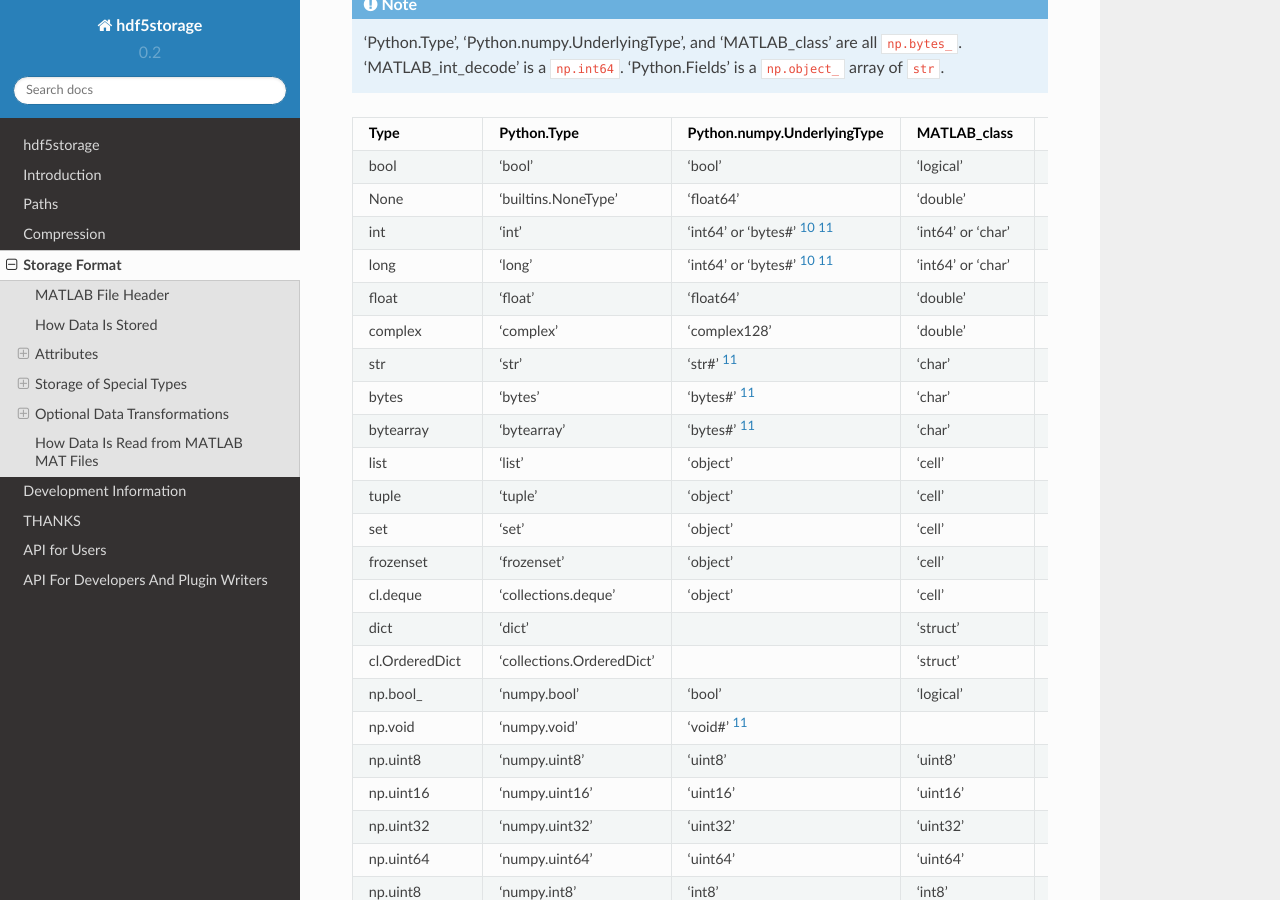
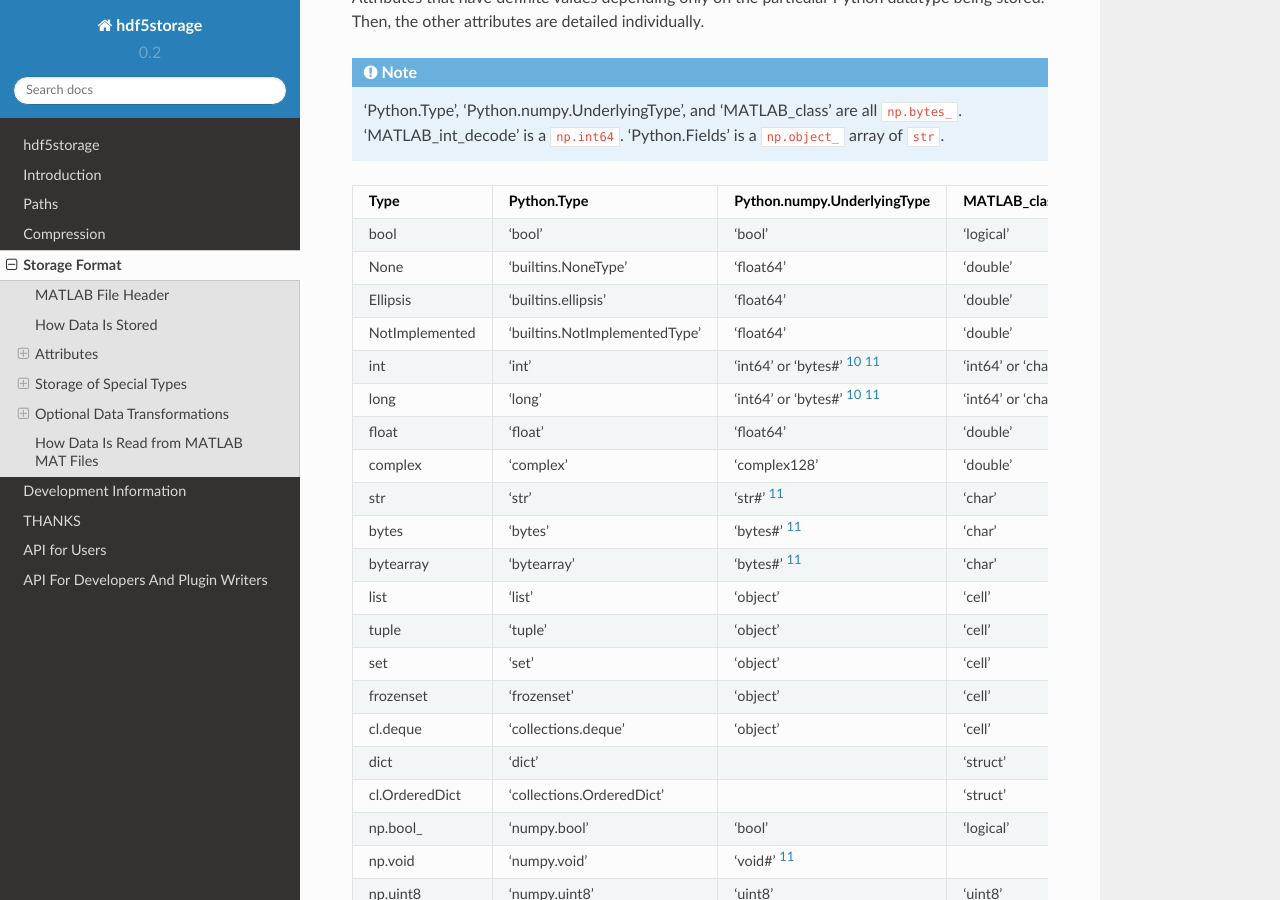
Before and after one commit to frejanordsiek/hdf5storage, a Sphinx documentation site: the page built from doc/source/storage_format.rst, in a window 1280 px wide and 900 px high, scrolled down 3519 px. Built offline with Sphinx 7.4.7 and the Read the Docs theme 2.0.0, drawn with Linux system fonts in a browser that asks for light colours; some of the changed text lies outside the part shown.

Commit message:
Added support for reading and writing Ellipsis and NotImplemented to the PythonNoneMarshaller and renamed the marshaller to PythonNoneEllipsisNotImplementedMarshaller.

```diff
--- a/doc/source/storage_format.rst
+++ b/doc/source/storage_format.rst
@@ -65,6 +65,8 @@ Type                      Version  Converted to                          Group o
 ========================  =======  ====================================  ======================
 bool                      0.1      np.bool\_ or np.uint8 [1]_            Dataset
 None                      0.1      ``np.float64([])``                    Dataset
+Ellipsis                  0.2      ``np.float64([])``                    Dataset
+NotImplemented            0.2      ``np.float64([])``                    Dataset
 int [2]_ [3]_             0.1      np.int64 or np.bytes\_ [2]_ [3]_      Dataset
 long [3]_ [4]_            0.1      np.int64 or np.bytes\_ [3]_ [4]_      Dataset
 float                     0.1      np.float64                            Dataset
@@ -162,50 +164,52 @@ stored. Then, the other attributes are detailed individually.
    all ``np.bytes_``. 'MATLAB_int_decode' is a ``np.int64``.
    'Python.Fields' is a ``np.object_`` array of ``str``.
 
-==============  =========================  ===============================  ==================  =====================
-                Python Attributes                                           MATLAB Attributes
-                ----------------------------------------------------------  -----------------------------------------
-Type            Python.Type                Python.numpy.UnderlyingType      MATLAB_class        MATLAB_int_decode
-==============  =========================  ===============================  ==================  =====================
-bool            'bool'                     'bool'                           'logical'           1
-None            'builtins.NoneType'        'float64'                        'double'
-int             'int'                      'int64' or 'bytes#' [10]_ [11]_  'int64' or 'char'   *not used* or 2 [10]_
-long            'long'                     'int64' or 'bytes#' [10]_ [11]_  'int64' or 'char'   *not used* or 2 [10]_
-float           'float'                    'float64'                        'double'
-complex         'complex'                  'complex128'                     'double'
-str             'str'                      'str#' [11]_                     'char'              2
-bytes           'bytes'                    'bytes#' [11]_                   'char'              2
-bytearray       'bytearray'                'bytes#' [11]_                   'char'              2
-list            'list'                     'object'                         'cell'
-tuple           'tuple'                    'object'                         'cell'
-set             'set'                      'object'                         'cell'
-frozenset       'frozenset'                'object'                         'cell'
-cl.deque        'collections.deque'        'object'                         'cell'
-dict            'dict'                                                      'struct'
-cl.OrderedDict  'collections.OrderedDict'                                   'struct'
-np.bool\_       'numpy.bool'               'bool'                           'logical'           1
-np.void         'numpy.void'               'void#' [11]_
-np.uint8        'numpy.uint8'              'uint8'                          'uint8'
-np.uint16       'numpy.uint16'             'uint16'                         'uint16'
-np.uint32       'numpy.uint32'             'uint32'                         'uint32'
-np.uint64       'numpy.uint64'             'uint64'                         'uint64'
-np.uint8        'numpy.int8'               'int8'                           'int8'
-np.int16        'numpy.int16'              'int16'                          'int16'
-np.int32        'numpy.int32'              'int32'                          'int32'
-np.int64        'numpy.int64'              'int64'                          'int64'
-np.float16      'numpy.float16'            'float16'
-np.float32      'numpy.float32'            'float32'                        'single'
-np.float64      'numpy.float64'            'float64'                        'double'
-np.complex64    'numpy.complex64'          'complex64'                      'single'
-np.complex128   'numpy.complex128'         'complex128'                     'double'
-np.str\_        'numpy.str\_'              'str#' [11]_                     'char' or 'uint32'  2 or 4 [12]_
-np.bytes\_      'numpy.bytes\_'            'bytes#' [11]_                   'char'              2
-np.object\_     'numpy.object\_'           'object'                         'cell'
-np.ndarray      'numpy.ndarray'            [13]_                            [13]_ [14]_
-np.matrix       'numpy.matrix'             [13]_                            [13]_
-np.chararray    'numpy.chararray'          [13]_                            'char' [13]_
-np.recarray     'numpy.recarray'           [13]_                            [13]_ [14]_
-==============  =========================  ===============================  ==================  =====================
+==============  =============================  ===============================  ==================  =====================
+                Python Attributes                                               MATLAB Attributes
+                --------------------------------------------------------------  -----------------------------------------
+Type            Python.Type                    Python.numpy.UnderlyingType      MATLAB_class        MATLAB_int_decode
+==============  =============================  ===============================  ==================  =====================
+bool            'bool'                         'bool'                           'logical'           1
+None            'builtins.NoneType'            'float64'                        'double'
+Ellipsis        'builtins.ellipsis'            'float64'                        'double'
+NotImplemented  'builtins.NotImplementedType'  'float64'                        'double'
+int             'int'                          'int64' or 'bytes#' [10]_ [11]_  'int64' or 'char'   *not used* or 2 [10]_
+long            'long'                         'int64' or 'bytes#' [10]_ [11]_  'int64' or 'char'   *not used* or 2 [10]_
+float           'float'                        'float64'                        'double'
+complex         'complex'                      'complex128'                     'double'
+str             'str'                          'str#' [11]_                     'char'              2
+bytes           'bytes'                        'bytes#' [11]_                   'char'              2
+bytearray       'bytearray'                    'bytes#' [11]_                   'char'              2
+list            'list'                         'object'                         'cell'
+tuple           'tuple'                        'object'                         'cell'
+set             'set'                          'object'                         'cell'
+frozenset       'frozenset'                    'object'                         'cell'
+cl.deque        'collections.deque'            'object'                         'cell'
+dict            'dict'                                                          'struct'
+cl.OrderedDict  'collections.OrderedDict'                                       'struct'
+np.bool\_       'numpy.bool'                   'bool'                           'logical'           1
+np.void         'numpy.void'                   'void#' [11]_
+np.uint8        'numpy.uint8'                  'uint8'                          'uint8'
+np.uint16       'numpy.uint16'                 'uint16'                         'uint16'
+np.uint32       'numpy.uint32'                 'uint32'                         'uint32'
+np.uint64       'numpy.uint64'                 'uint64'                         'uint64'
+np.uint8        'numpy.int8'                   'int8'                           'int8'
+np.int16        'numpy.int16'                  'int16'                          'int16'
+np.int32        'numpy.int32'                  'int32'                          'int32'
+np.int64        'numpy.int64'                  'int64'                          'int64'
+np.float16      'numpy.float16'                'float16'
+np.float32      'numpy.float32'                'float32'                        'single'
+np.float64      'numpy.float64'                'float64'                        'double'
+np.complex64    'numpy.complex64'              'complex64'                      'single'
+np.complex128   'numpy.complex128'             'complex128'                     'double'
+np.str\_        'numpy.str\_'                  'str#' [11]_                     'char' or 'uint32'  2 or 4 [12]_
+np.bytes\_      'numpy.bytes\_'                'bytes#' [11]_                   'char'              2
+np.object\_     'numpy.object\_'               'object'                         'cell'
+np.ndarray      'numpy.ndarray'                [13]_                            [13]_ [14]_
+np.matrix       'numpy.matrix'                 [13]_                            [13]_
+np.chararray    'numpy.chararray'              [13]_                            'char' [13]_
+np.recarray     'numpy.recarray'               [13]_                            [13]_ [14]_
+==============  =============================  ===============================  ==================  =====================
 
 .. [10] The former if it can fit in a ``np.int64`` and the latter if
 	not.
```
Also changed, not shown: README.rst (+7 -0 lines), doc/source/hdf5storage.Marshallers.rst (+8 -6 lines), 3 other files.
